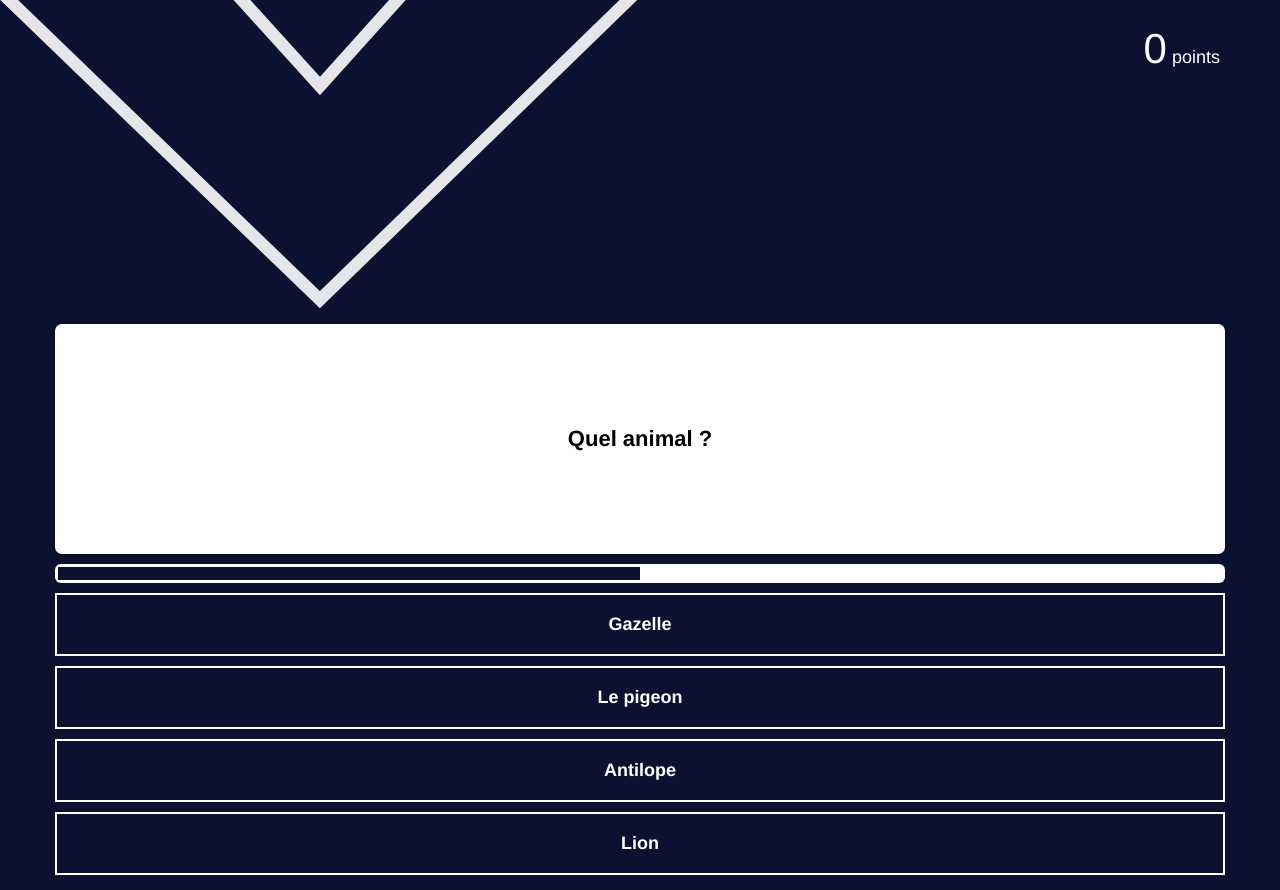
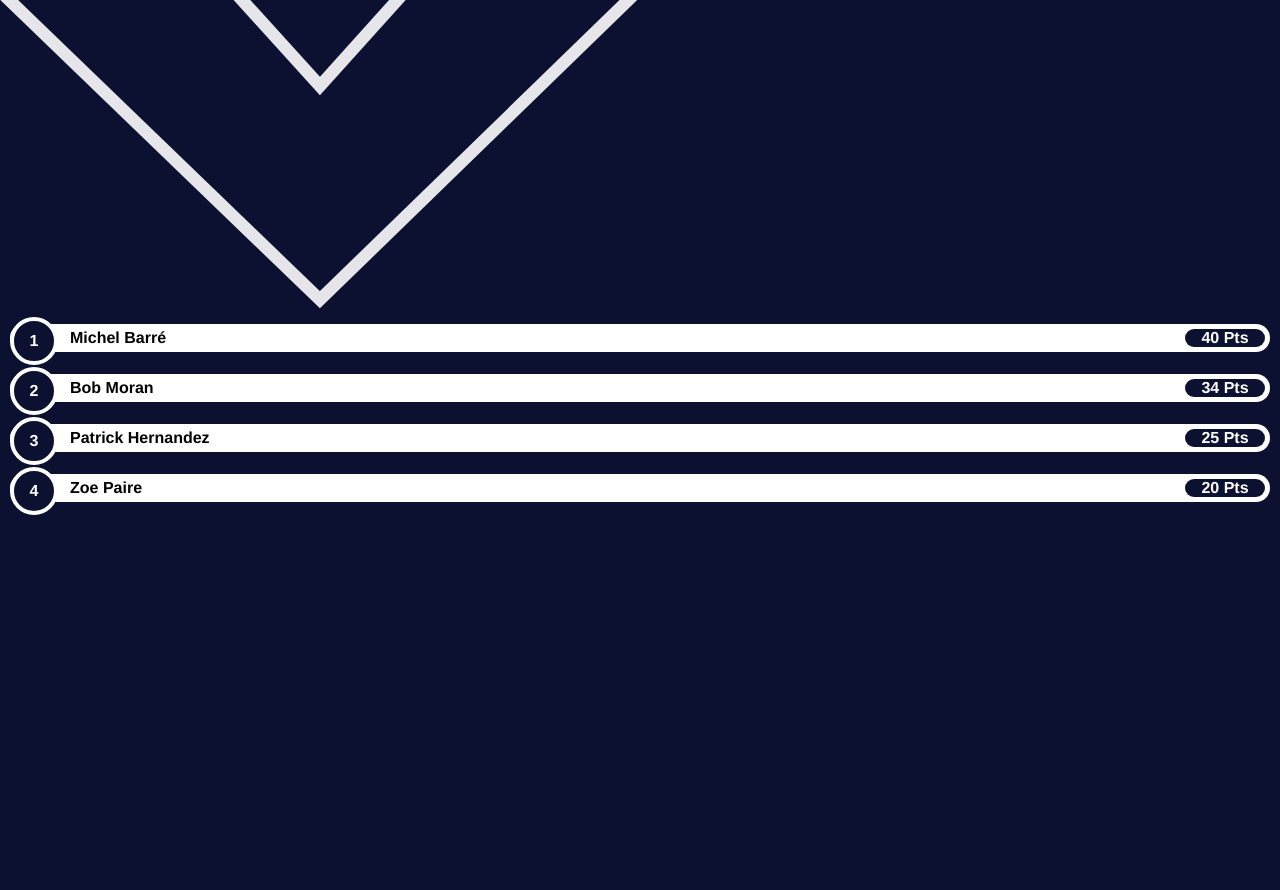
Before and after one commit to charlespernet/quizz-vue, a Vue app: page / in a window 1280 px wide. After the commit the page ends 800 px from the top, so only its background shows below. Built offline with nearby package versions, Linux system fonts and the light colour scheme.

Commit message:
WIP on rankings

```diff
--- a/src/App.vue
+++ b/src/App.vue
@@ -1,22 +1,25 @@
 <template>
   <div id="app">
-    <Quizz :questions="questions" :milliseconds="milliseconds" />
+    <!-- <Quizz :questions="questions" :milliseconds="milliseconds" /> -->
+    <Rankings />
   </div>
 </template>
 
 <script>
 import questions from "./data/questions.json";
 
-import Quizz from "./components/Quizz.vue";
+// import Quizz from "./components/Quizz.vue";
+import Rankings from "./components/ranking/Rankings.vue";
 
 export default {
   name: "App",
   components: {
-    Quizz
+    // Quizz,
+    Rankings,
   },
   data() {
     return { questions: questions, milliseconds: 10000 };
-  }
+  },
 };
 </script>
 
--- a/src/components/quizz/Header.vue
+++ b/src/components/Header.vue
@@ -1,9 +1,9 @@
 <template>
   <div class="header">
-    <img src="../../images/logo.svg" />
+    <img src="../images/logo.svg" />
     <div class="score">
       <span class="score-number">{{score}}</span>
-      <span class="score-text">points</span>
+      <span v-if="score" class="score-text">points</span>
     </div>
   </div>
 </template>
@@ -11,8 +11,8 @@
 <script>
 export default {
   props: {
-    score: Number
-  }
+    score: Number,
+  },
 };
 </script>
 
--- a/src/components/quizz/Timer.vue
+++ b/src/components/quizz/Timer.vue
@@ -8,7 +8,7 @@
 export default {
   data() {
     return {
-      remainingMilliSeconds: this.milliseconds
+      remainingMilliSeconds: this.milliseconds,
     };
   },
   props: { milliseconds: Number },
@@ -18,25 +18,25 @@ export default {
         if (value <= 0) {
           clearInterval(this.timerInterval);
           this.remainingMilliSeconds = 0;
-          this.$emit("timeout", "someValue");
+          this.$emit("timeout", "Game Over");
         }
       },
-      immediate: true
-    }
+      immediate: true,
+    },
   },
   computed: {
-    timerPercent: function() {
+    timerPercent: function () {
       return (this.remainingMilliSeconds / this.milliseconds) * 100;
     },
-    timerClassObject: function() {
+    timerClassObject: function () {
       return { high: this.timerPercent > 35, low: this.timerPercent <= 35 };
-    }
+    },
   },
   mounted() {
     this.timerInterval = setInterval(() => {
       this.remainingMilliSeconds -= 100;
     }, 100);
-  }
+  },
 };
 </script>
 
--- /dev/null
+++ b/src/components/ranking/Ranking.vue
@@ -0,0 +1,51 @@
+<template>
+  <div class="ranking">
+    <div class="ranking-position">{{position}}</div>
+    <div class="ranking-text">{{text}}</div>
+    <div class="ranking-score">{{score}} Pts</div>
+  </div>
+</template>
+
+<script>
+export default {
+  props: { position: Number, text: String, score: Number },
+};
+</script>
+
+<style lang='scss' scoped>
+.ranking {
+  background: #ffffff;
+  border-radius: 100px;
+  margin: 10px;
+  position: relative;
+  display: flex;
+  padding: 5px;
+  justify-content: space-between;
+  font-weight: bold;
+  margin-bottom: 22px;
+  &-position {
+    color: white;
+    background: #0c1131;
+    width: 40px;
+    height: 40px;
+    border-radius: 50%;
+    position: absolute;
+    left: 0;
+    top: -7px;
+    border: 4px solid white;
+    display: flex;
+    flex-direction: column;
+    justify-content: space-around;
+  }
+  &-text {
+    color: black;
+    margin-left: 55px;
+  }
+  &-score {
+    color: white;
+    background: #0c1131;
+    width: 80px;
+    border-radius: 100px;
+  }
+}
+</style>
--- /dev/null
+++ b/src/components/ranking/Rankings.vue
@@ -0,0 +1,27 @@
+<template>
+  <div>
+    <Header />
+    <Ranking
+      v-for="(ranking, index) in rankings"
+      :key="ranking.score"
+      :position="index + 1"
+      :text="ranking.name"
+      :score="ranking.score"
+    />
+  </div>
+</template>
+
+<script>
+import Header from "../Header.vue";
+import Ranking from "./Ranking.vue";
+import rankings from "../../data/rankings.json";
+export default {
+  components: { Header, Ranking },
+  data() {
+    return { rankings: rankings };
+  },
+};
+</script>
+
+<style lang='scss' scoped>
+</style>
--- /dev/null
+++ b/src/data/rankings.json
@@ -0,0 +1,18 @@
+[
+  {
+    "name": "Michel Barré",
+    "score": 40
+  },
+  {
+    "name": "Bob Moran",
+    "score": 34
+  },
+  {
+    "name": "Patrick Hernandez",
+    "score": 25
+  },
+  {
+    "name": "Zoe Paire",
+    "score": 20
+  }
+]
```
Also changed, not shown: src/components/Quizz.vue (+12 -12 lines).
